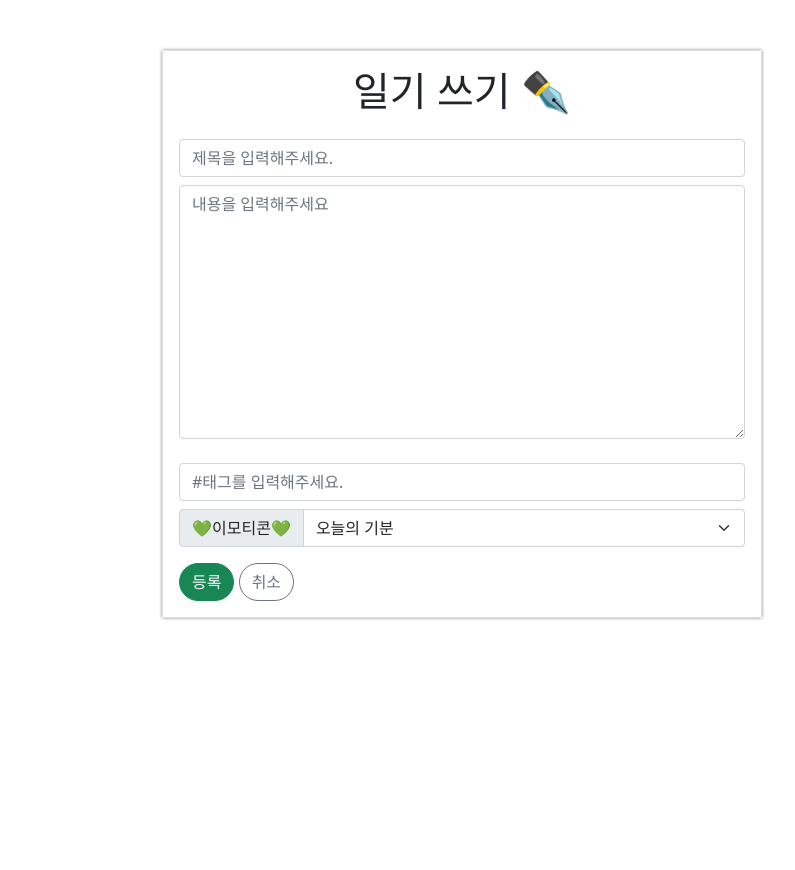
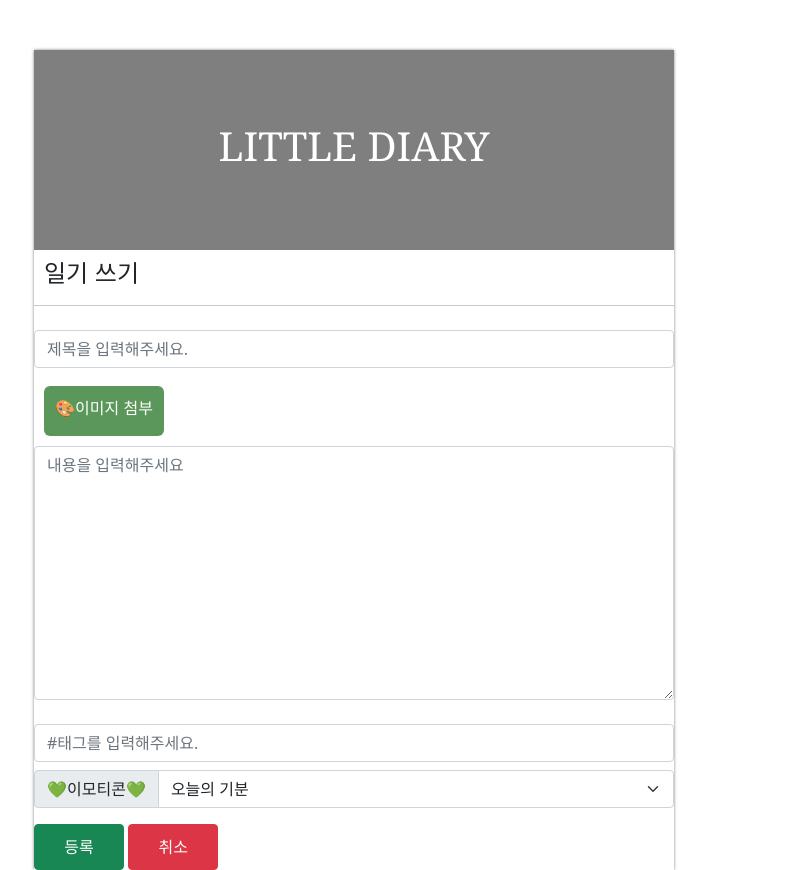
Before and after one commit to Full-Stack-Mini-Project-Team14/little-diary, a Flask app: page /diary in a window 1280 px wide. Shown: the whole page, without its empty margins (278-1073 px from the left). Before the commit the page ends 620 px from the top, so only its background shows below. Run offline with Flask 2, Linux system fonts and the light colour scheme; some libraries are stand-ins or nearby versions; some web fonts are replaced.

Commit message:
게시글 작성 html, py 파일 완료 예정 #3

```diff
--- a/templates/write.html
+++ b/templates/write.html
@@ -1,6 +1,5 @@
 <!DOCTYPE html>
 <html lang="en">
-
 <head>
     <meta charset="UTF-8">
     <meta http-equiv="X-UA-Compatible" content="IE=edge">
@@ -15,50 +14,77 @@
 
     <link href="https://fonts.googleapis.com/css2?family=Gowun+Batang:wght@400;700&display=swap" rel="stylesheet">
 
-
     <title>일기 쓰기</title>
 
     <style>
-        #sidebar {
-            /*width: 0px;*/
-            /*height: 0px;*/
-            /*padding: 0px;*/
-            /*margin: 0px;*/
-            font-size: xx-large;
-
-        }
-
-        .on-off {
-            font-size: xx-large;
-        }
-
-        .emo {
-            font-size: xx-large;
-        }
-
         .diaryWrap {
             /* background-color: blue; */
             width: 50%;
-            left: 50%;
-            max-width: 600px;
+            left: 40%;
+            max-width: 800px;
             margin: 50px 0px 0px -200px;
             position: absolute;
             box-shadow: 0px 0px 3px 0px gray;
 
-
         }
 
-        .writeTitle {
-            /* background-color: blue; */
+
+        .mypic {
+            width: 100%;
+            height: 200px;
+
+            background-image: linear-gradient(0deg, rgba(0, 0, 0, 0.5), rgba(0, 0, 0, 0.5)), url('https://t1.daumcdn.net/cfile/tistory/99B95B335F20D6E125');
+            background-position: center;
+            background-size: cover;
+
+            color: white;
+
             display: flex;
-            flex-direction: row;
+            flex-direction: column;
             align-items: center;
             justify-content: center;
         }
 
-        .writebtn>button {
-            border-radius: 30px;
+        .cover {
+            font-family: Georgia;
+
         }
+
+
+        .main {
+            font-family: fantasy;
+            font-size: x-large;
+            margin: 10px;
+        }
+
+        .file-label {
+            margin: 10px;
+            background-color: #5b975b;
+            color: #fff;
+            text-align: center;
+            padding: 10px 0;
+            width: 120px;
+            height: 50px;
+            border-radius: 6px;
+            cursor: pointer;
+        }
+
+        .file {
+            display: none;
+        }
+
+        .btn {
+            width: 90px;
+            height: 46px;
+            text-align: center;
+            padding: 10px 0;
+            left: 0;
+            right: 0;
+            margin-left: auto;
+            margin-right: auto;
+        }
+
+
     </style>
     <script>
         function save_write() {
@@ -66,33 +92,57 @@
             let contents = $('#contents').val()
             let tag = $('#tag').val()
             let emo = $('#emo').val()
+            let image = $('#image').val()
 
             $.ajax({
                 type: 'POST',
-                url: '/diary/write',
-                data: { title_give: title, contents_give: contents, tag_give: tag, emo_give: emo },
+                url: '/api/write',
+                data: {title_give: title, contents_give: contents, tag_give: tag, emo_give: emo, image_give: image},
                 success: function (response) {
                     alert(response['msg'])
                     window.location.reload()
                 }
             });
         }
+        function setThumbnail(event) {
+        var reader = new FileReader();
+
+        reader.onload = function(event) {
+          var img = document.createElement("img");
+          img.setAttribute("src", event.target.result);
+          document.querySelector("div#image_container").appendChild(img);
+        };
+
+        reader.readAsDataURL(event.target.files[0]);
+      }
 
     </script>
 </head>
-
 <body>
 <div class=diaryWrap>
-        <div class="card">
-            <div class="card-body">
-                <h1 class='writeTitle'> 일기 쓰기 ✒</h1>
-                <input type="text" id="title" class="form-control mt-4 mb-2" placeholder="제목을 입력해주세요." required>
+<div class="mypic">
+    <h1 class='cover'>LITTLE DIARY</h1>
+</div>
+<h1 class='main'> 일기 쓰기 </h1>
+<hr class="one">
+
+
+<input  type="text" id="title" class="form-control mt-4 mb-2"
+       placeholder="제목을 입력해주세요." required
+>
+<label class="file-label" for="image">🎨이미지 첨부</label>
+ <input class="file" type="file" id="image" accept="image/*" onchange="setThumbnail(event);"/>
+<div id="image_container"></div>
 
 <div class="form-group">
-                    <textarea id="contents" class="form-control" rows="10" placeholder="내용을 입력해주세요" required></textarea>
+		<textarea id="contents" class="form-control" rows="10"
+                  placeholder="내용을 입력해주세요" required
+        ></textarea>
 </div>
 
-                <input id="tag" type="text" class="form-control mt-4 mb-2" placeholder="#태그를 입력해주세요." required>
+<input id="tag" type="text" class="form-control mt-4 mb-2"
+       placeholder="#태그를 입력해주세요." required
+>
 
 <div class="input-group mb-3">
     <label class="input-group-text" for="emo">💚이모티콘💚</label>
@@ -108,18 +158,11 @@
 </div>
 
 
-                <div class="writebtn">
 <button onclick="save_write()" type="button" class="btn btn-success">등록</button>
-                    <button onclick ="location.href='index.html'" type="button" class="btn btn-outline-secondary">취소</button>
-                </div>
-            </div>
-        </div>
+<button onclick="history.back()" type="button" value="Go Back!" class="btn btn-danger">취소</button>
+
 
 
 </div>
-
-
-
 </body>
-
 </html>
```
Also changed, not shown: app_write.py (added, +34 -0 lines). Lines whose indentation alone changed are shown as unchanged.
